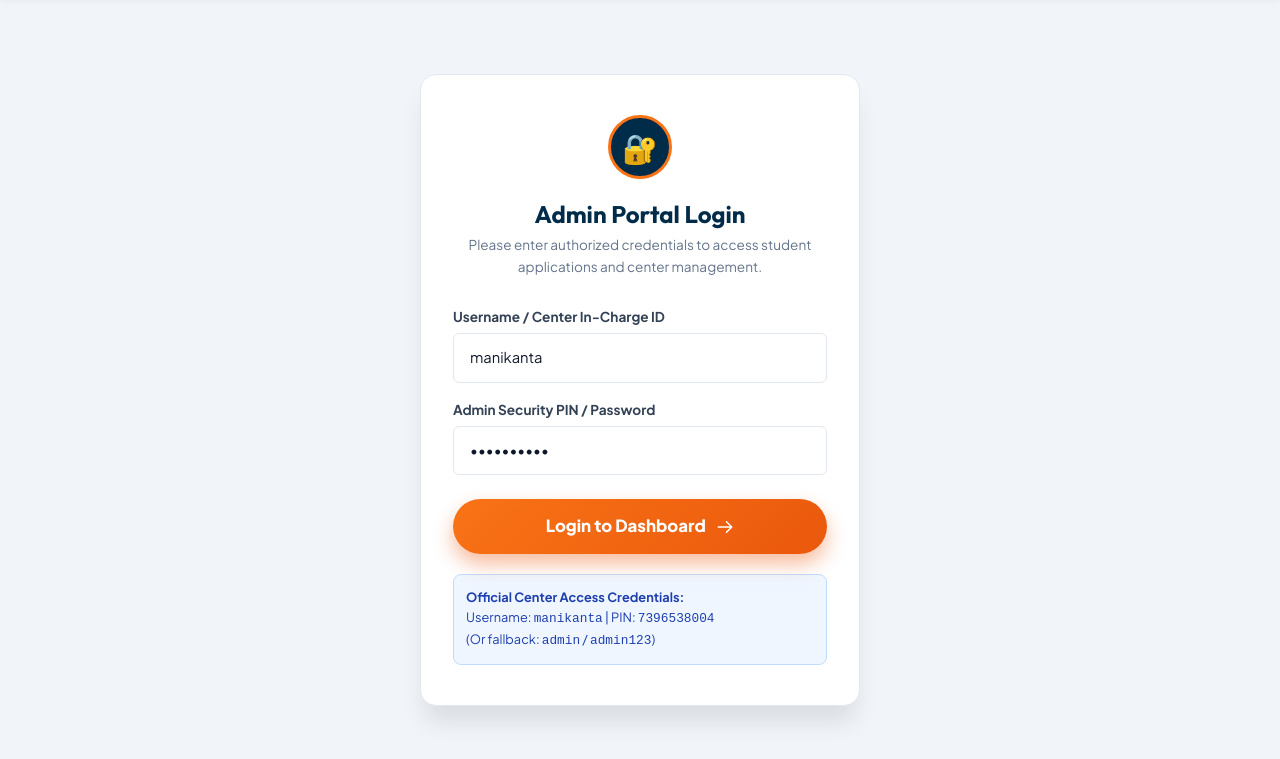
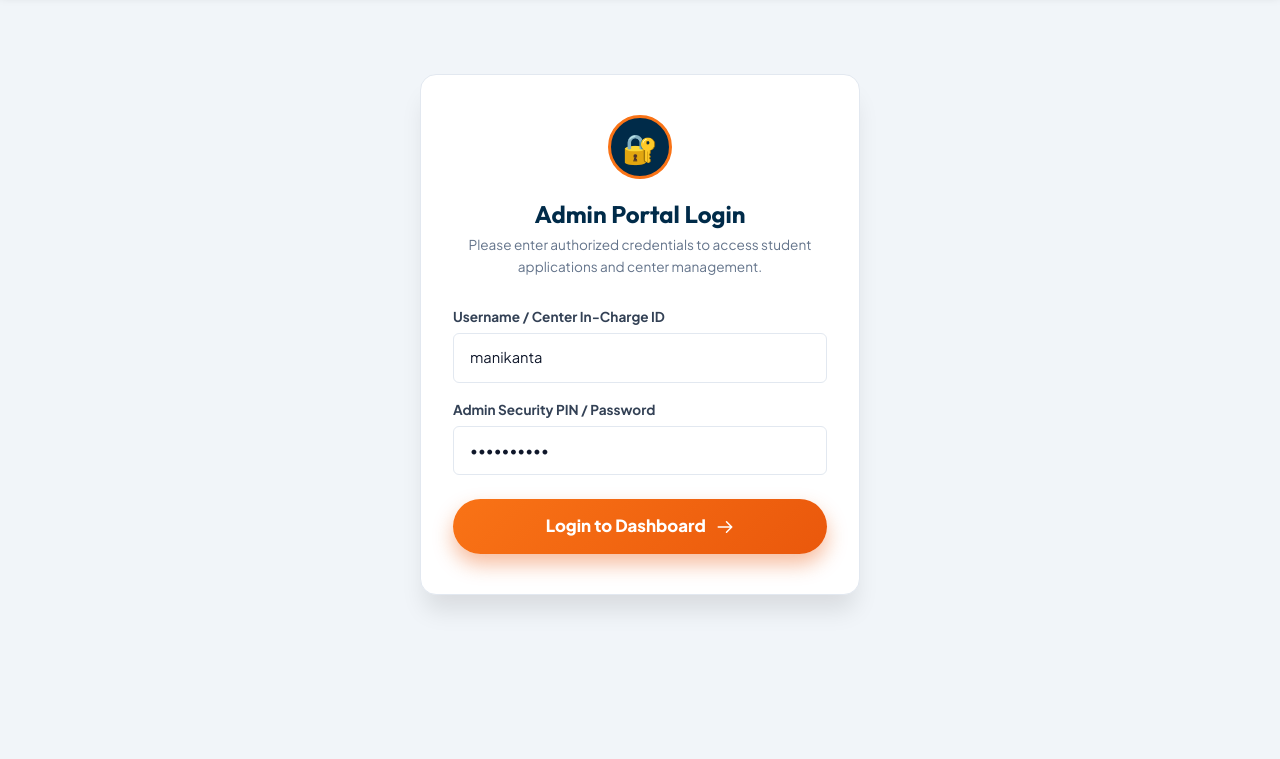
Before and after one commit to ammaeducationvij-create/Amma-education, a plain HTML site: page amma-education/admin.html in a window 1280 px wide. Shown: the part 79-838 px from the top of the page. After the commit the page ends 800 px from the top, so only its background shows below. Drawn offline with Linux system fonts and the light colour scheme.

Commit message:
Update admin.html

```diff
--- a/amma-education/admin.html
+++ b/amma-education/admin.html
@@ -66,10 +66,10 @@
         <svg width="18" height="18" fill="none" stroke="currentColor" viewBox="0 0 24 24"><path stroke-linecap="round" stroke-linejoin="round" stroke-width="2" d="M14 5l7 7m0 0l-7 7m7-7H3"/></svg>
       </button>
 
-      <div class="admin-credential-tip">
+      <!-- <div class="admin-credential-tip">
         <strong>Official Center Access Credentials:</strong><br>
         Username: <code>manikanta</code> | PIN: <code>7396538004</code><br>
-        (Or fallback: <code>admin</code> / <code>admin123</code>)
+        (Or fallback: <code>admin</code> / <code>admin123</code>) -->
       </div>
     </form>
   </div>
```
